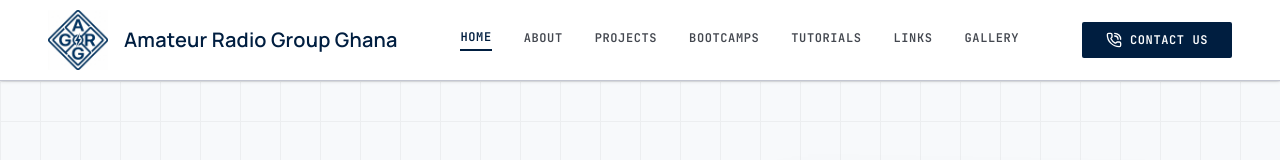
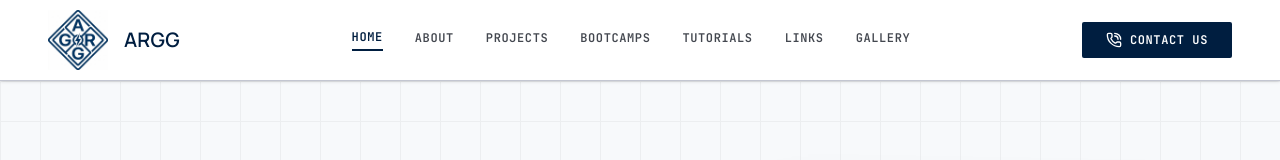
Before and after one commit to Joylinton04/rf-research-hub, a Next.js app: page / in a window 1280 px wide. Shown: the top 160 px of the page. Built offline with nearby package versions, Linux system fonts and the light colour scheme.

Commit message:
docs: add CLAUDE.md guidelines, update navbar brand text, and create todo.txt

```diff
--- a/components/Navbar.tsx
+++ b/components/Navbar.tsx
@@ -32,7 +32,7 @@ export const Navbar = () => {
           <Image src="/argg.png" alt="ARGG Logo" width={60} height={60} priority/>
           <div className="flex flex-col">
             <span className='text-headline-md block sm:hidden'>ARGG</span>
-            <span className='text-headline-sm hidden sm:block'>Amateur Radio Group Ghana</span>
+            <span className='text-headline-sm hidden sm:block'>ARGG</span>
           </div>
         </Link>
 
```
Also changed, not shown: todo.txt (added), 1 other file (tests, documents, lock files or other folders).
